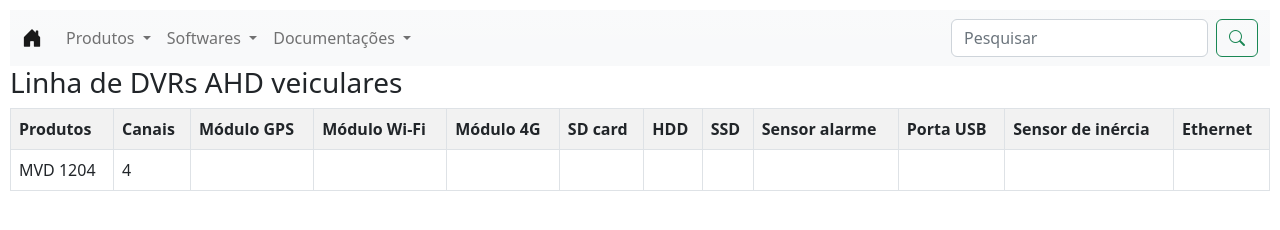
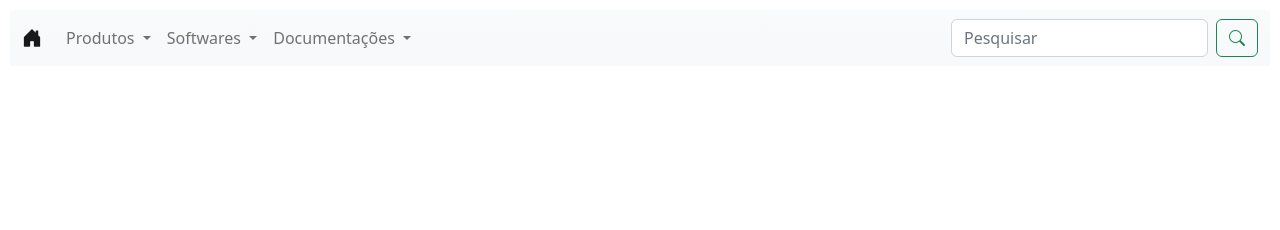
Before and after one commit to davirosarback/projeto-veicular, a plain HTML site: page index.html in a window 1280 px wide. Drawn offline with nearby package versions, Linux system fonts and the light colour scheme.

Commit message:
Update index.html

```diff
--- a/index.html
+++ b/index.html
@@ -62,38 +62,7 @@
               </div>
             </div>
           </nav>
-             <h3>Linha de DVRs AHD veiculares</h3>
 
-              <table class="table table-striped table-bordered">
-                <tr>
-                    <th>Produtos</th>
-                    <th>Canais</th>
-                    <th>Módulo GPS</th>
-                    <th>Módulo Wi-Fi</th>
-                    <th>Módulo 4G</th>
-                    <th>SD card</th>
-                    <th>HDD</th>
-                    <th>SSD</th>
-                    <th>Sensor alarme</th>
-                    <th>Porta USB</th>
-                    <th>Sensor de inércia</th>
-                    <th>Ethernet</th>
-                </tr>
-                <tr>
-                    <td>MVD 1204</td>
-                    <td>4</td>
-                    <td></td>
-                    <td></td>
-                    <td></td>
-                    <td></td>
-                    <td></td>
-                    <td></td>
-                    <td></td>
-                    <td></td>
-                    <td></td>
-                    <td></td>
-                </tr>
-              </table>
 
 
 
```
